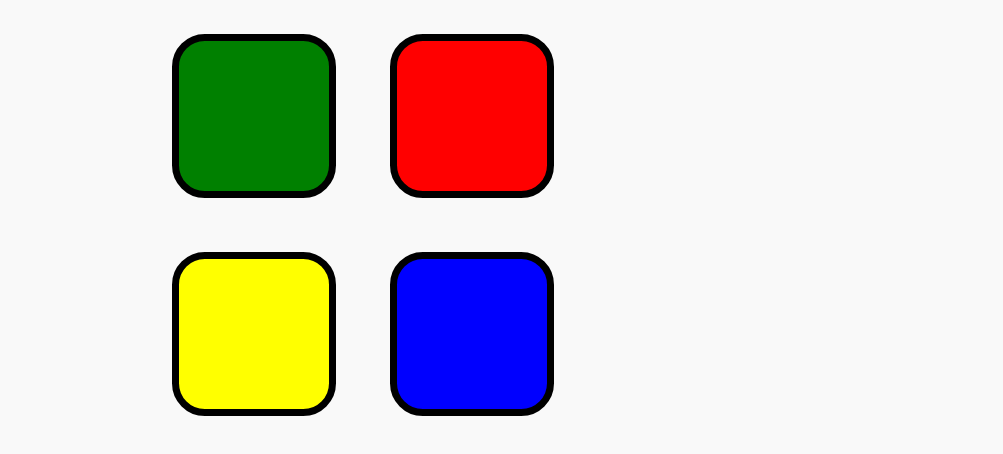
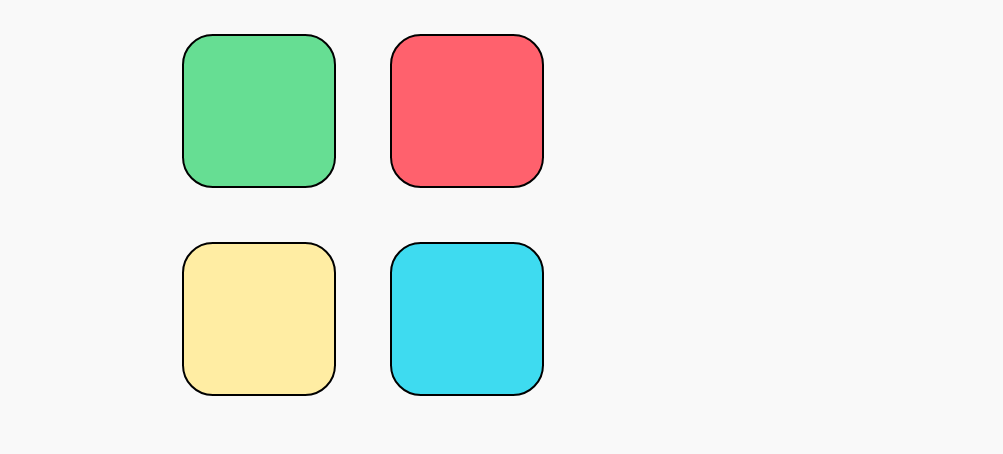
Before and after one commit to imroshan12/simon, a plain HTML site: page index.html in a window 1280 px wide. Shown: the part 156-610 px from the top of the page, without its empty margins (277-1280 px from the left). Drawn offline with nearby package versions, Linux system fonts and the light colour scheme.

Commit message:
Update styles.css

```diff
--- a/styles.css
+++ b/styles.css
@@ -84,7 +84,7 @@ a {
   display: inline-block;
   height: 150px;
   width: 150px;
-  border: 7px solid black;
+  border: 2px solid black;
   border-radius: 20%;
 }
 
@@ -94,19 +94,19 @@ a {
 }
 
 .red {
-  background-color: red;
+  background-color: #FF616D;
 }
 
 .green {
-  background-color: green;
+  background-color: #66DE93;
 }
 
 .blue {
-  background-color: blue;
+  background-color: #3EDBF0;
 }
 
 .yellow {
-  background-color: yellow;
+  background-color: #FFEDA3;
 }
 
 .pressed {
```
